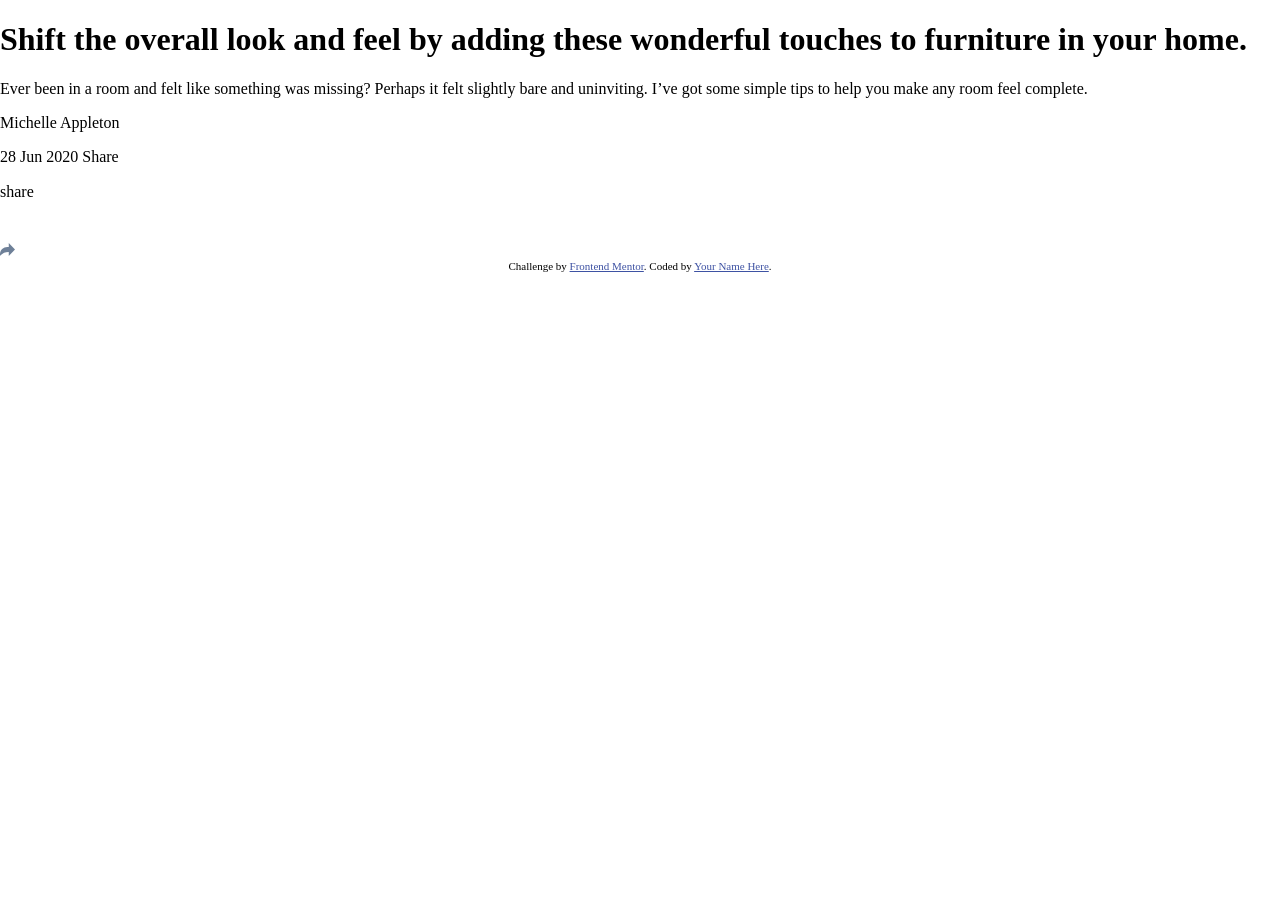
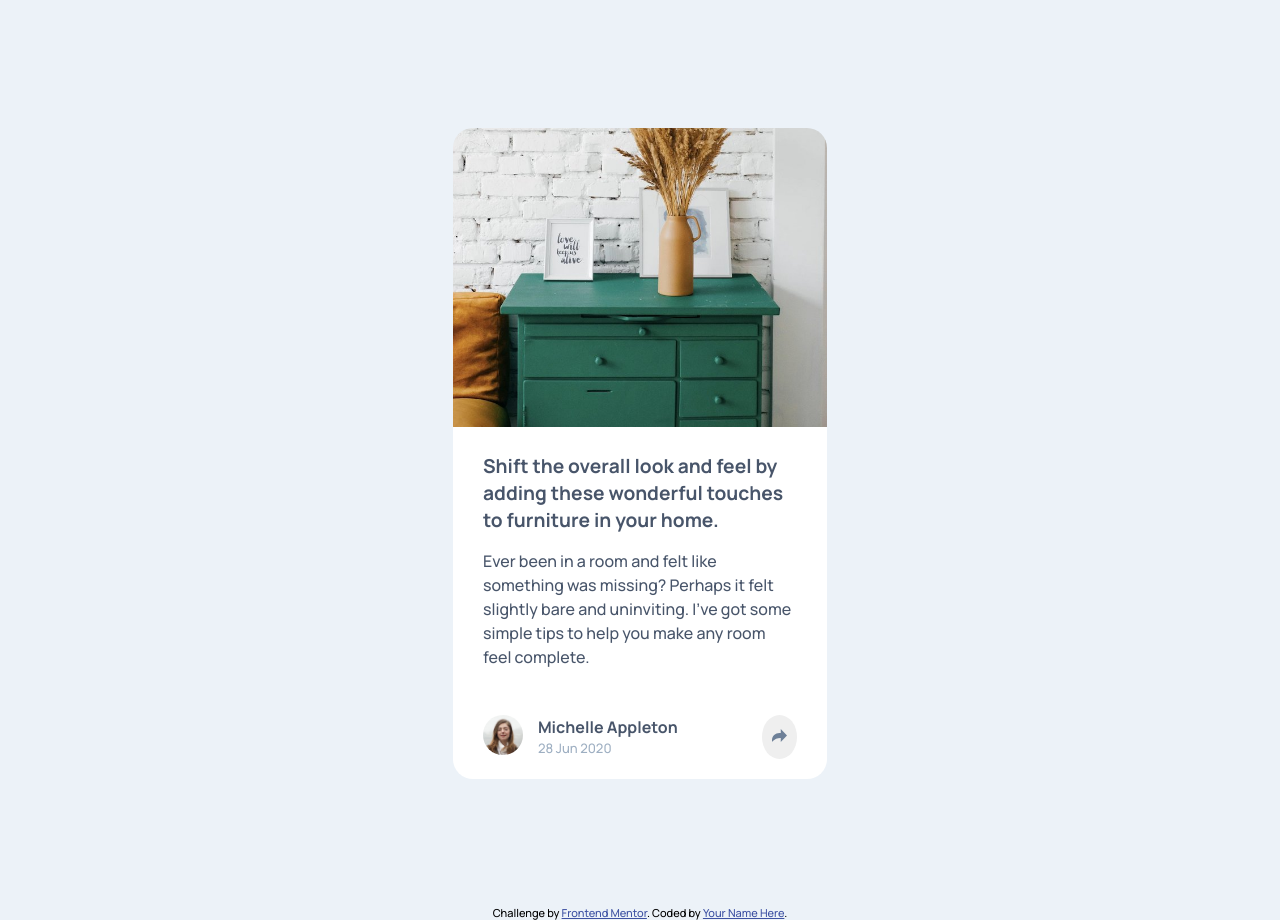
Before and after one commit to Mai40/article-preview-component, a plain HTML site: page index.html in a window 1280 px wide. Before the commit the page ends 800 px from the top, so only its background shows below. Drawn offline with Linux system fonts and the light colour scheme.

Commit message:
Updated index.html and css

```diff
--- /dev/null
+++ b/css/style.css
@@ -0,0 +1,121 @@
+/*
+layout
+- Mobile: 375px
+- Desktop: 1440px
+
+Colours
+- Very Dark Grayish Blue: hsl(217, 19%, 35%)
+- Desaturated Dark Blue: hsl(214, 17%, 51%)
+- Grayish Blue: hsl(212, 23%, 69%)
+- Light Grayish Blue: hsl(210, 46%, 95%)
+*/
+
+@import url("https://fonts.googleapis.com/css2?family=Manrope:wght@500;700&display=swap");
+
+* {
+  margin: 0;
+  padding: 0;
+  box-sizing: border-box;
+}
+
+html {
+  font-size: 16px;
+}
+
+body {
+  background-color: hsl(210, 46%, 95%);
+  font-family: "Manrope", sans-serif;
+  font-size: 1rem;
+}
+
+figure {
+  margin: 0;
+}
+/* img {
+  width: 100%;
+} */
+
+h3 {
+  color: hsl(217, 19%, 35%);
+  color: hsl(217, 19%, 35%);
+  font-size: 1.2rem;
+  font-weight: 700;
+  line-height: 1.4;
+  padding-top: 1.6rem;
+}
+
+p {
+  color: hsl(217, 19%, 35%);
+  font-weight: 500;
+  font-size: 1rem;
+  line-height: 1.5;
+  /* padding: 1rem 0 1.6rem 0; */
+}
+
+/* ============= CARD =====*/
+
+.card {
+  margin: 8rem auto;
+  padding: 0 5px;
+  width: 24rem;
+}
+
+/* card image */
+.top-image {
+  display: block;
+  width: 100%;
+  border-top-left-radius: 20px;
+  border-top-right-radius: 20px;
+}
+/* card content */
+.card-content {
+  background-color: white;
+  border-bottom-left-radius: 20px;
+  border-bottom-right-radius: 20px;
+  padding: 0 30px;
+}
+
+.content-info {
+  padding: 1rem 0 1.6rem 0;
+}
+
+/* Author section */
+.author {
+  display: flex;
+  justify-content: space-between;
+  padding: 20px 0;
+}
+
+.author-img {
+  width: 40px;
+  height: 40px;
+  border-radius: 50px;
+}
+
+.autor-details {
+  display: flex;
+  width: 62%;
+  justify-content: space-between;
+}
+
+.author-name {
+  color: hsl(217, 19%, 35%);
+  font-weight: 700;
+}
+
+.date {
+  color: hsl(212, 23%, 69%);
+  font-size: 0.8125rem;
+}
+
+.share-btn {
+  border-radius: 50%;
+  padding: 10px;
+  display: inline-block;
+  border: none;
+  font-size: 15px;
+}
+
+#hidden {
+  display: hidden;
+}
--- a/index.html
+++ b/index.html
@@ -14,7 +14,7 @@
 
     <title>Frontend Mentor | Article preview component</title>
     <link rel="stylesheet" href="./css/normalize.css" />
-    <link rel="stylesheet" href="./css/main.css" />
+    <link rel="stylesheet" href="./css/style.css" />
     <!-- Feel free to remove these styles or customise in your own stylesheet 👍 -->
     <style>
       .attribution {
@@ -27,45 +27,62 @@
     </style>
   </head>
   <body>
-    <div class="container">
     <div class="card">
-        <div class="card-header">
-          <h1>
+      <figure class="main-image">
+        <img src="./images/drawers.jpg" alt="" class="top-image" />
+      </figure>
+      <div class="card-content">
+        <h3>
           Shift the overall look and feel by adding these wonderful touches to
           furniture in your home.
-          </h1>
-        </div>
-        <div class="card-info">
-          <p>
+        </h3>
+        <p class="content-info">
           Ever been in a room and felt like something was missing? Perhaps it
           felt slightly bare and uninviting. I’ve got some simple tips to help
           you make any room feel complete.
         </p>
+        <div class="author">
+          <div class="autor-details">
+            <figure>
+              <img
+                src="./images/avatar-michelle.jpg"
+                alt="author image"
+                class="author-img"
+              />
+            </figure>
+            <div class="author-info">
+              <p class="author-name">Michelle Appleton</p>
+              <p class="date">28 Jun 2020</p>
             </div>
-        <div class="card-footer">
-          <div class="author-info">
-            <p>Michelle Appleton</p>
-            <p>28 Jun 2020 Share</p>
           </div>
-          <div class="media-info">
+          <button class="share-btn">
+            <img src="./images/icon-share.svg" alt="share image" />
+          </button>
+        </div>
+        <!-- <div class="share" id="hidden">
           <p>share</p>
           <div class="social-media-icons">
-              <img src="./images/icon-facebook.svg" alt="" />
-              <img src="./images/icon-twitter.svg" alt="" />
-              <img src="./images/icon-pinterest.svg" alt="" />
+            <img src="./images/icon-facebook.svg" alt="facebook" />
+            <img src="./images/icon-twitter.svg" alt="twitter" />
+            <img src="./images/icon-pinterest.svg" alt="pinterest" />
           </div>
-            <img src="./images/icon-share.svg" alt="" />
-          </div>
+          <img
+            src="./images/icon-share.svg"
+            alt="share image"
+            class="share-icon"
+            id="share-icon"
+          />
+        </div> -->
       </div>
     </div>
     <!-- end of card-->
-    </div>
-    <!-- end of container -->
+
     <div class="attribution">
       Challenge by
       <a href="https://www.frontendmentor.io?ref=challenge" target="_blank"
         >Frontend Mentor</a
       >. Coded by <a href="#">Your Name Here</a>.
     </div>
+    <script src="./js/script.js"></script>
   </body>
 </html>
```
Also changed, not shown: js/script.js (added). Lines whose indentation alone changed are shown as unchanged.
